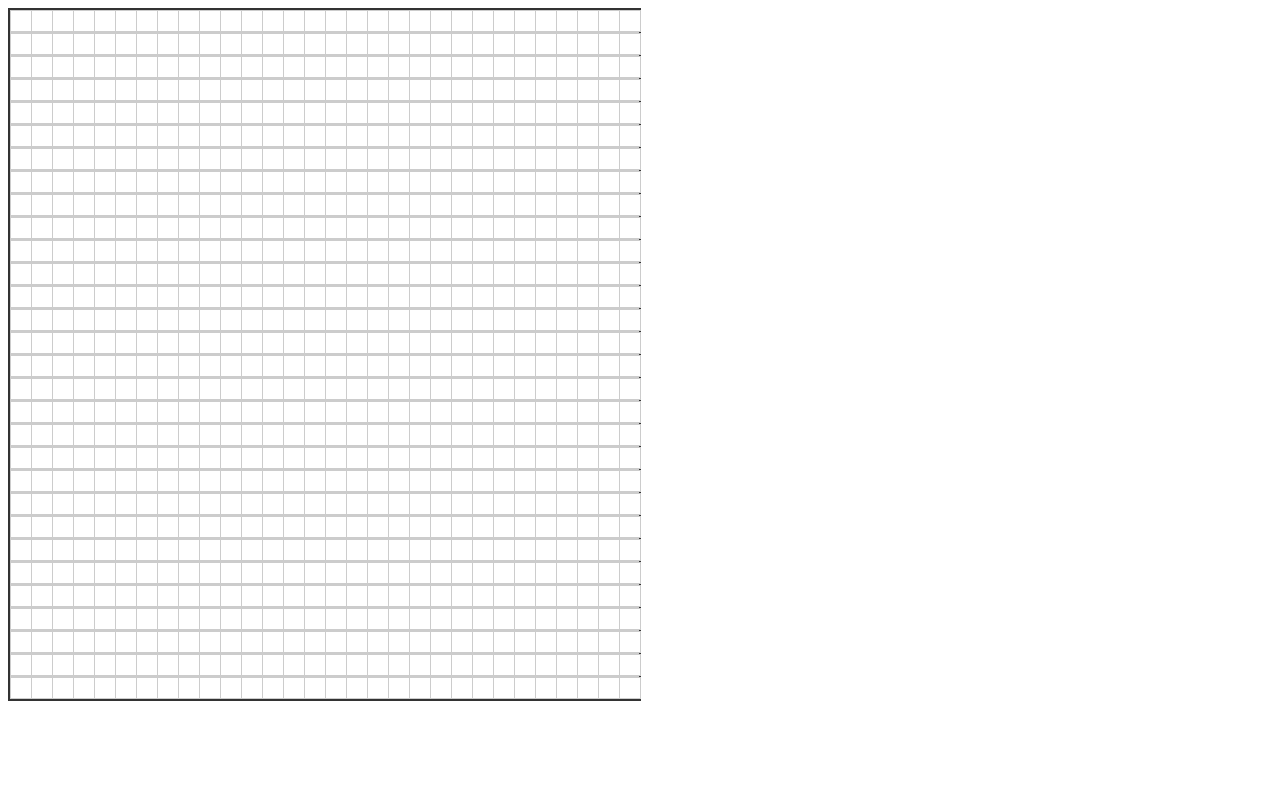
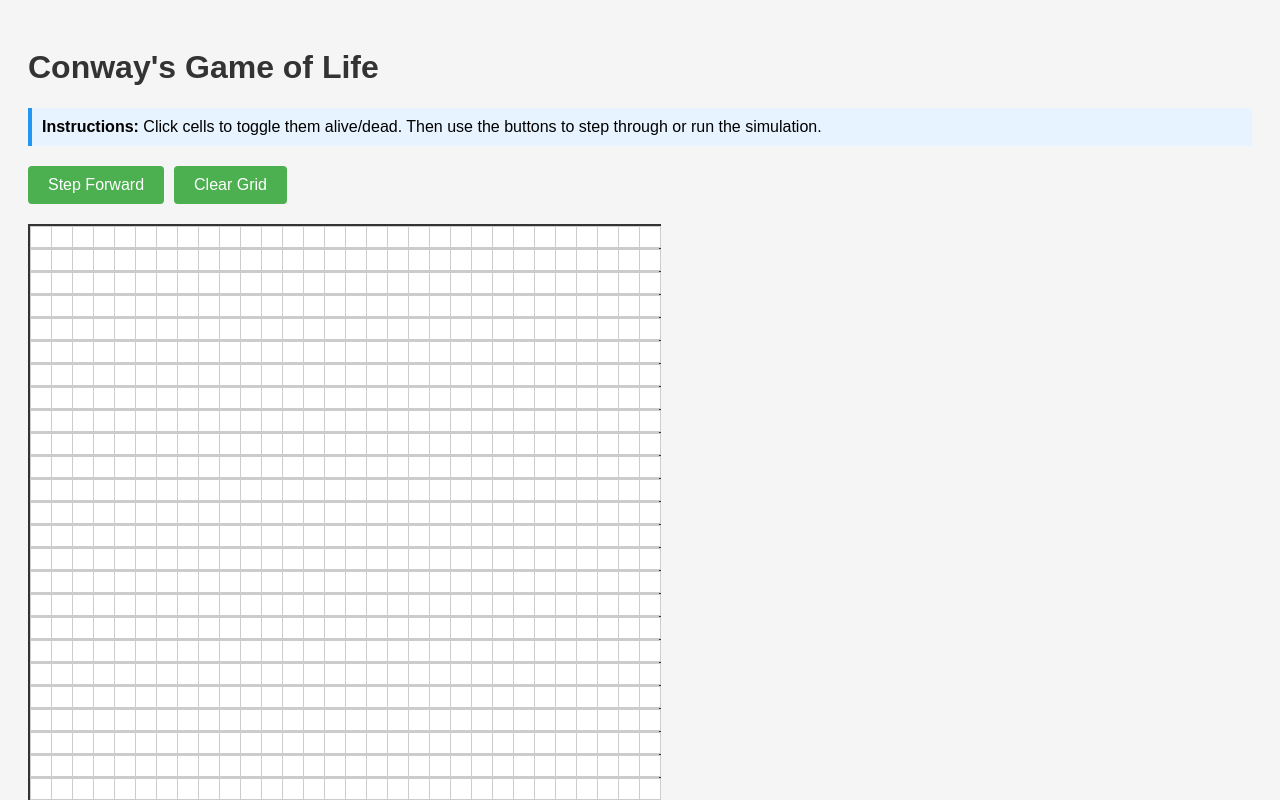
Before and after one commit to bruteforce774/conway, a React (Vite) app in the folder react/: page / in a window 1280 px wide. Shown: the top 800 px of the page. Built offline with nearby package versions, Linux system fonts and the light colour scheme.

Commit message:
add forward step and grid clearing

```diff
--- a/react/src/App.tsx
+++ b/react/src/App.tsx
@@ -1,6 +1,7 @@
 import { useState } from "react";
 import Grid from "./components/Grid";
 import type { Grid as GridType } from "./types";
+import { nextGeneration } from "./gameLogic";
 
 function createEmptyGrid(width: number, height: number): GridType {
   // Create 2D array filled with zeros
@@ -16,7 +17,30 @@ function App() {
         setGrid(newGrid);
     }
 
-    return <Grid grid={grid} onCellClick={handleCellClick} />;
+    function handleStepForward() {
+        setGrid(nextGeneration(grid));
+    }
+
+    function handleClear() {
+        setGrid(createEmptyGrid(30, 30));
+    }
+
+    return (
+        <div>
+            <h1>Conway's Game of Life</h1>
+
+            <div className="info">
+                <strong>Instructions:</strong> Click cells to toggle them alive/dead. Then use the buttons to step through or run the simulation.
+            </div>
+
+            <div className="controls">
+                <button onClick={handleStepForward}>Step Forward</button>
+                <button onClick={handleClear}>Clear Grid</button>
+            </div>
+
+            <Grid grid={grid} onCellClick={handleCellClick} />
+        </div>
+    );
 }
 
 export default App;
--- a/react/src/index.css
+++ b/react/src/index.css
@@ -1,8 +1,50 @@
+body {
+  font-family: Arial, sans-serif;
+  padding: 20px;
+  background-color: #f5f5f5;
+}
+
+h1 {
+  color: #333;
+}
+
+.info {
+  margin: 20px 0;
+  padding: 10px;
+  background-color: #e7f3fe;
+  border-left: 4px solid #2196F3;
+}
+
+.controls {
+  margin: 20px 0;
+}
+
+button {
+  padding: 10px 20px;
+  margin-right: 10px;
+  font-size: 16px;
+  cursor: pointer;
+  background-color: #4CAF50;
+  color: white;
+  border: none;
+  border-radius: 4px;
+}
+
+button:hover {
+  background-color: #45a049;
+}
+
+button:disabled {
+  background-color: #cccccc;
+  cursor: not-allowed;
+}
+
 .grid {
   display: grid;
   gap: 1px;
   background-color: #ccc;
   width: fit-content;
+  margin: 20px 0;
   border: 2px solid #333;
 }
 
```
